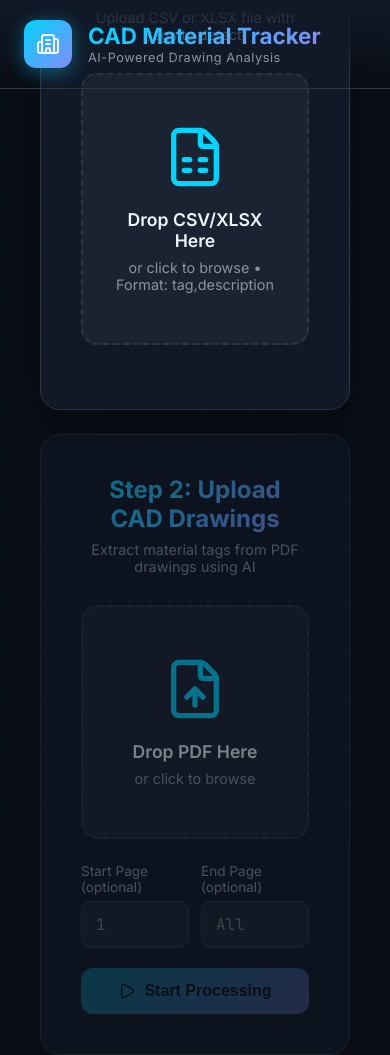
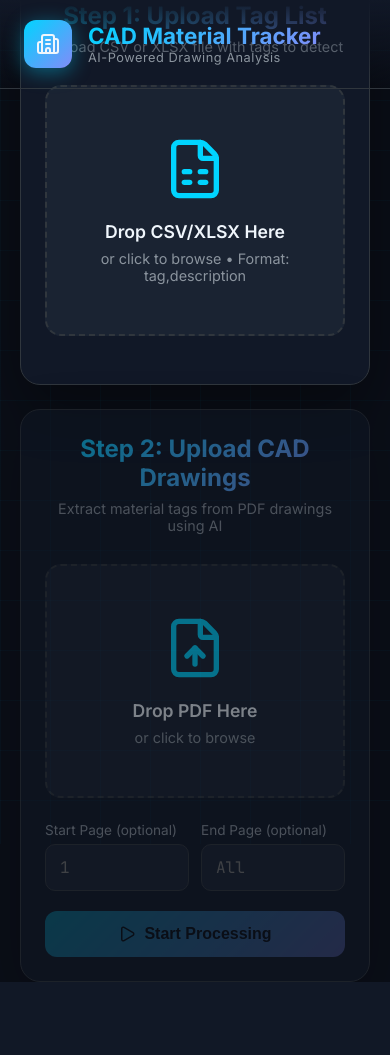
Before and after one commit to abbasghori29/CAD-material-tracker, a FastAPI app: page / in a window 390 px wide. After the commit the page ends 982 px from the top, so only its background shows below. Run offline with FastAPI, Linux system fonts and the light colour scheme.

Commit message:
fix(ui): Restore upload modal animation and improve mobile responsiveness

```diff
--- a/templates/index.html
+++ b/templates/index.html
@@ -334,6 +334,10 @@
             padding: 40px;
         }
 
+        .modal-overlay.active {
+            display: flex;
+        }
+
         .modal-content {
             background: var(--bg-card);
             border: 1px solid var(--border);
@@ -341,6 +345,25 @@
             padding: 40px;
             text-align: center;
             min-width: 350px;
+            max-width: 90%;
+            /* Prevent overflow on mobile */
+        }
+
+        @media (max-width: 768px) {
+            .upload-panel {
+                padding: 20px;
+            }
+
+            .upload-card {
+                padding: 24px;
+                max-width: 100%;
+            }
+
+            .modal-content {
+                padding: 24px;
+                min-width: auto;
+                width: 100%;
+            }
         }
 
         .loader {
```
